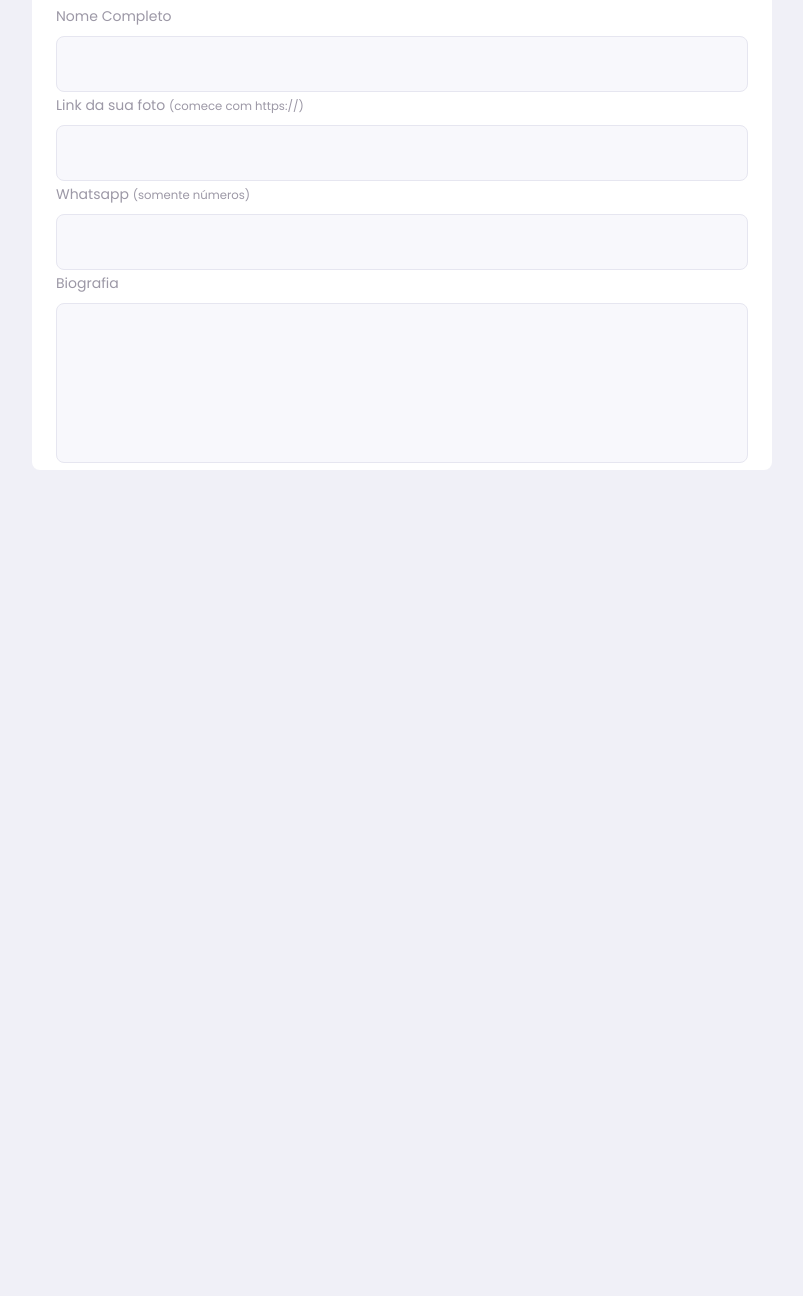
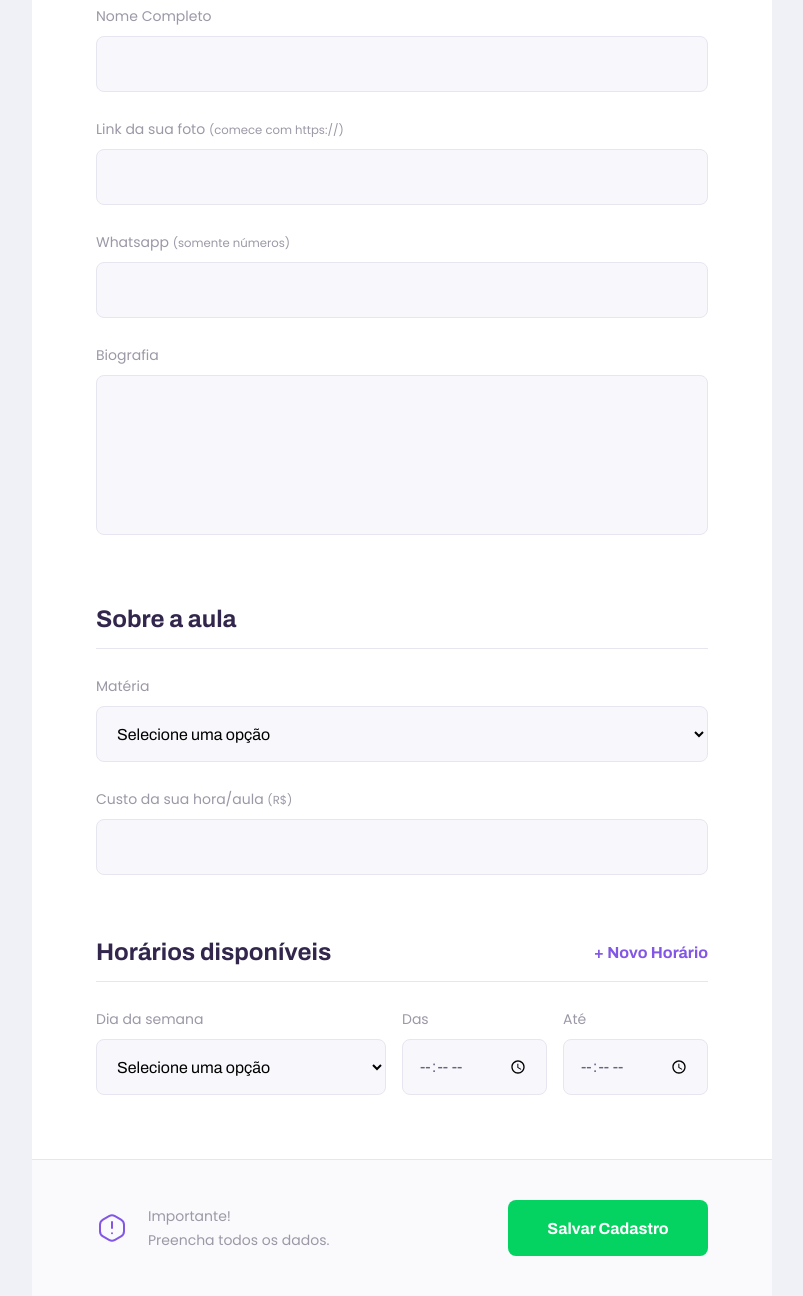
Before and after one commit to rodrigocrivelaro/proffy-search, a plain HTML site: page give-classes.html in a window 1280 px wide. Shown: the part 436-1732 px from the top of the page, without its empty margins (238-1041 px from the left). Before the commit the page ends 906 px from the top, so only its background shows below. Drawn offline with Linux system fonts and the light colour scheme.

Commit message:
Segunda parte frontend - implementação da página do botão Dar aulas.

```diff
--- a/give-classes.html
+++ b/give-classes.html
@@ -60,7 +60,76 @@
                     </div>
 
                 </fieldset>
+
+                <fieldset>
+                    <legend>Sobre a aula</legend>
+                    <div class="select-block">
+                        <label for="subject">Matéria</label>
+                        <select name="subject" id="subject" required>
+                            <option value="">Selecione uma opção</option>
+                            <option value="1">Artes</option>
+                            <option value="2">Biologia</option>
+                            <option value="3">Ciências</option>
+                            <option value="4">Educação física</option>
+                            <option value="5">Física</option>
+                            <option value="6">Geografia</option>
+                            <option value="7">História</option>
+                            <option value="8">Matemática</option>
+                            <option value="9">Português</option>
+                            <option value="10">Química</option>
+                        </select>
+                    </div>
+
+                    <div class="input-block">
+                        <label for="cost">Custo da sua hora/aula
+                            <small>(R$)</small>
+                        </label>
+                        <input name="cost" id="cost" type="number" required>
+                    </div>
+                </fieldset>
+
+                <fieldset id="schedule-items">
+                    <legend>Horários disponíveis
+                        <button id="add-time">+ Novo Horário</button>
+                    </legend>
+
+                    <div class="schedule-item">
+                        <div class="select-block">
+                            <label for="weekday">Dia da semana</label>
+                            <select name="weekdau[]" id="weekday" required>
+                                <option value="">Selecione uma opção</option>
+                                <option value="0">Domingo</option>
+                                <option value="1">Segunda-feira</option>
+                                <option value="2">Terça-feira</option>
+                                <option value="3">Quarta-feira</option>
+                                <option value="4">Quinta-feira</option>
+                                <option value="5">Sexta-feira</option>
+                                <option value="6">Sábado</option>
+                            </select>
+                        </div>
+
+                        <div class="input-block">
+                            <label for="time_from">Das</label>
+                            <input type="time" name="time_from[]" required>
+                        </div>
+
+                        <div class="input-block">
+                            <label for="time_to">Até</label>
+                            <input type="time" name="time_to[]" required>
+                        </div>
+
+                    </div>
+                </fieldset>
             </form>
+
+            <footer>
+                <p>
+                    <img src="/images/icons/warning.svg" alt="Aviso Importante">
+                    Importante! <br> Preencha todos os dados.
+                </p>
+                <button type="submit" form="create-class">Salvar Cadastro</button>
+
+            </footer>
         </main>
     </div>
 
--- a/styles/main.css
+++ b/styles/main.css
@@ -3,7 +3,7 @@
     --color-primary-lighter: #9871F5;
     --color-primary-light: #916BEA;
     --color-primary: #8257E5;
-    --color-primary-dark: #774DD6;
+    --color-primary-dark: #6b42cc;
     --color-primary-darker: #6842c2;
     --color-secondary: #04D361;
     --color-secondary-dark: #04BF58;
--- a/styles/partials/page-give-classes.css
+++ b/styles/partials/page-give-classes.css
@@ -1,6 +1,10 @@
 #page-give-classes #container {
     width: 100vw;
     height: 100vh;
+}
+
+#page-give-classes .page-header .header-content {
+    margin-bottom: 6.4rem;
 }
 
 #page-give-classes main {
@@ -32,8 +36,117 @@
     border-bottom: 1px solid var(--color-line-in-white);
 }
 
+#page-give-classes fieldset legend button {
+    background: none;
+    border: 0;
+
+    color: var(--color-primary);
+    font: 700 1.6rem Archivo;
+
+    cursor: pointer;
+    transition: 0.2s;
+}
+
+#page-give-classes fieldset legend button:hover {
+    color: var(--color-primary-dark);
+}
+
+#page-give-classes fieldset+fieldset {
+    margin-top: 6.4rem;
+}
+
+#page-give-classes .input-block+.input-block, #page-give-classes .input-block+.textarea-block,
+#page-give-classes .select-block+.input-block {
+    margin-top: 2.4rem;
+}
+
+#page-give-classes main footer {
+    padding: 4rem 2.4rem;
+
+    background: var(--color-box-footer);
+    border-top: 1px solid var(--color-line-in-white);
+    margin-top: 6.4rem;
+}
+
+#page-give-classes main footer p {
+    display: flex;
+    align-items: center;
+    justify-content: center;
+
+    font-size: 1.4rem;
+    line-height: 2.4rem;
+    color: var(--color-text-complement);
+}
+
+#page-give-classes main footer p img {
+    margin-right: 2rem;
+}
+
+#page-give-classes main footer button {
+    width: 100%;
+    height: 5.6rem;
+    background: var(--color-secondary);
+    color: var(--color-button-text);
+    border: 0;
+    border-radius: 0.8rem;
+    cursor: pointer;
+    font: 700 1.6rem Archivo;
+
+    display: flex;
+    align-items: center;
+    justify-content: center;
+    text-decoration: none;
+
+    transition: 0.2s;
+    margin-top: 3.2rem;
+}
+
+#page-give-classes main footer button:hover {
+    background: var(--color-secondary-dark);
+}
+
+.schedule-item+.schedule-item {
+    margin-top: 3.2rem;
+    padding-top: 3.2rem;
+
+    border-top: 1px solid var(--color-line-in-white);
+}
+
 @media (min-width: 700px) {
     #page-give-classes #container {
         max-width: 100vw;
     }
+
+    #page-give-classes .page-header .header-content {
+        margin-bottom: 0;
+    }
+
+    #page-give-classes main fieldset {
+        padding: 0 64px;
+    }
+
+    .schedule-item {
+        display: grid;
+        grid-template-columns: 2fr 1fr 1fr;
+        column-gap: 1.6rem;
+    }
+
+    #page-give-classes #schedule-items .input-block+.input-block,
+    #page-give-classes #schedule-items .select-block+.input-block {
+        margin-top: 0;
+    }
+
+    #page-give-classes main footer {
+        padding: 40px 64px;
+
+        display: flex;
+        align-items: center;
+        justify-content: space-between;
+    }
+
+    #page-give-classes main footer button {
+        margin-top: 0;
+
+        width: 200px;
+    }
 }
```
